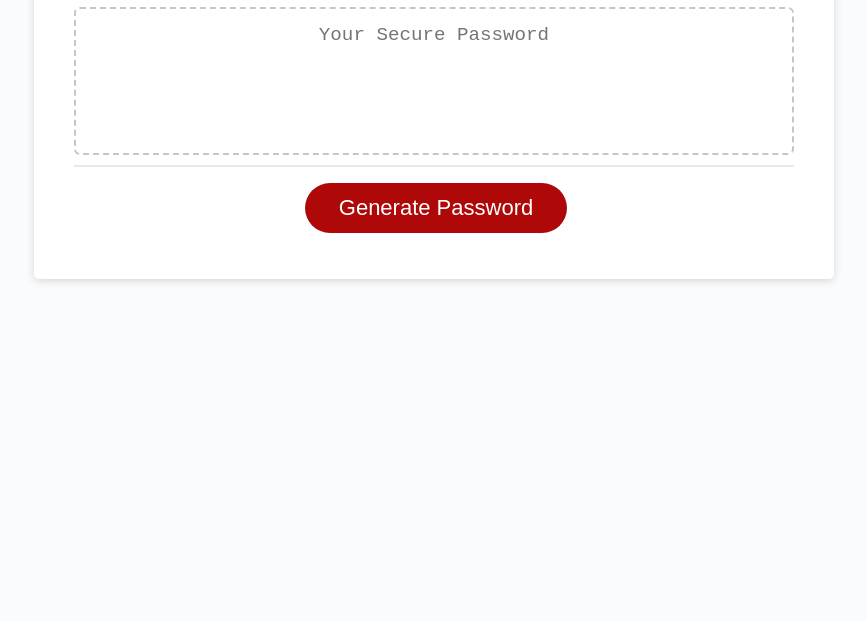
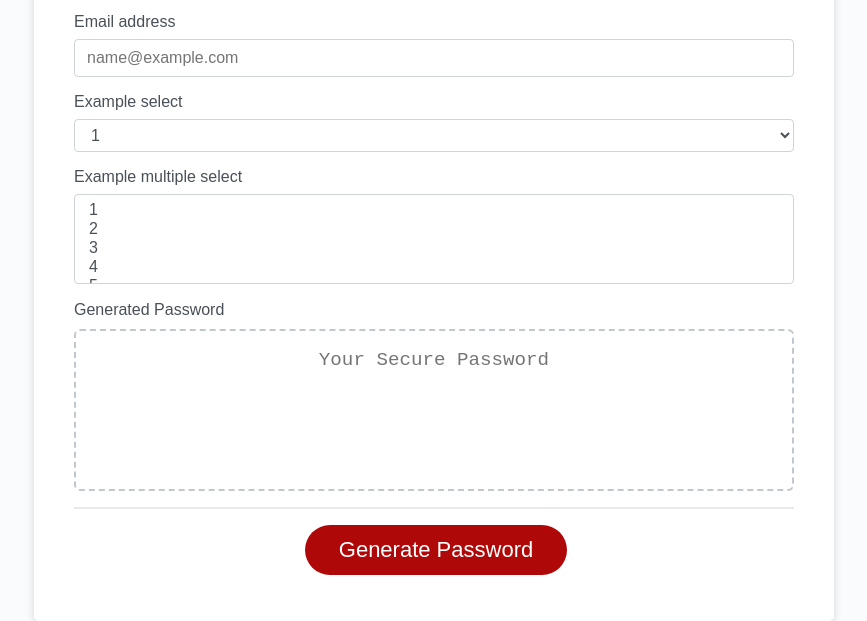
Before and after one commit to efcanchari/password-generator, a plain HTML site: page index.html in a window 1280 px wide. Shown: the part 241-862 px from the top of the page, without its empty margins (206-1073 px from the left). Before the commit the page ends 800 px from the top, so only its background shows below. Drawn offline with Linux system fonts and the light colour scheme.

Commit message:
Add imputs in HTML

```diff
--- a/index.html
+++ b/index.html
@@ -4,6 +4,10 @@
     <meta charset="UTF-8" />
     <meta name="viewport" content="width=device-width, initial-scale=1.0" />
     <meta http-equiv="X-UA-Compatible" content="ie=edge" />
+    <!-- Bootstrap CSS
+    <link rel="stylesheet" href="https://cdn.jsdelivr.net/npm/bootstrap@4.3.1/dist/css/bootstrap.min.css" integrity="sha384-ggOyR0iXCbMQv3Xipma34MD+dH/1fQ784/j6cY/iJTQUOhcWr7x9JvoRxT2MZw1T" crossorigin="anonymous">
+    -->
+
     <title>Password Generator</title>
     <link rel="stylesheet" href="style.css" />
   </head>
@@ -17,6 +21,35 @@
           <h2>Generate a Password</h2>
         </div>
         <div class="card-body">
+
+          <!-- Parameters text fields -->
+          <form>
+            <div class="form-group">
+              <label for="exampleFormControlInput1">Email address</label>
+              <input type="email" class="form-control" id="exampleFormControlInput1" placeholder="name@example.com">
+            </div>
+            <div class="form-group">
+              <label for="exampleFormControlSelect1">Example select</label>
+              <select class="form-control" id="exampleFormControlSelect1">
+                <option>1</option>
+                <option>2</option>
+                <option>3</option>
+                <option>4</option>
+                <option>5</option>
+              </select>
+            </div>
+            <div class="form-group">
+              <label for="exampleFormControlSelect2">Example multiple select</label>
+              <select multiple class="form-control" id="exampleFormControlSelect2">
+                <option>1</option>
+                <option>2</option>
+                <option>3</option>
+                <option>4</option>
+                <option>5</option>
+              </select>
+            </div>
+            <div class="form-group">
+              <label for="password">Generated Password</label>
               <textarea
                       readonly
                       id="password"
@@ -24,11 +57,22 @@
                       aria-label="Generated Password"
               ></textarea>
             </div>
+          </form>
+        </div>
+
         <div class="card-footer">
           <button id="generate" class="btn">Generate Password</button>
         </div>
       </div>
     </div>
+
+    <!-- Optional JavaScript -->
+    <!-- jQuery first, then Popper.js, then Bootstrap JS -->
+    <!--
+    <script src="https://code.jquery.com/jquery-3.3.1.slim.min.js" integrity="sha384-q8i/X+965DzO0rT7abK41JStQIAqVgRVzpbzo5smXKp4YfRvH+8abtTE1Pi6jizo" crossorigin="anonymous"></script>
+    <script src="https://cdn.jsdelivr.net/npm/popper.js@1.14.7/dist/umd/popper.min.js" integrity="sha384-UO2eT0CpHqdSJQ6hJty5KVphtPhzWj9WO1clHTMGa3JDZwrnQq4sF86dIHNDz0W1" crossorigin="anonymous"></script>
+    <script src="https://cdn.jsdelivr.net/npm/bootstrap@4.3.1/dist/js/bootstrap.min.js" integrity="sha384-JjSmVgyd0p3pXB1rRibZUAYoIIy6OrQ6VrjIEaFf/nJGzIxFDsf4x0xIM+B07jRM" crossorigin="anonymous"></script>
+    -->
     <script src="script.js"></script>
   </body>
 </html>
--- a/style.css
+++ b/style.css
@@ -135,3 +135,47 @@ button[disabled] {
     font-size: 0.8rem;
   }
 }
+
+
+/*CUSTOM CSS-------------------------*/
+.form-group {
+  margin-bottom: 1rem;
+  margin-top: 1rem;
+}
+
+.form-group label {
+  display: block; /* Make label take the full width and push the input to the next line */
+  margin-bottom: .5rem;
+  color: #495057;
+  font-size: 1rem;
+}
+
+.form-group input,
+.form-group select,
+.form-group textarea {
+  width: 100%; /* Full width */
+  padding: .375rem .75rem; /* Similar to Bootstrap's padding */
+  font-size: 1rem;
+  line-height: 1.5;
+  color: #495057;
+  background-color: #fff;
+  background-clip: padding-box;
+  border: 1px solid #ced4da; /* Similar to Bootstrap's border */
+  border-radius: .25rem; /* Similar to Bootstrap's border-radius */
+  box-shadow: inset 0 0 0 transparent;
+  transition: border-color .15s ease-in-out,box-shadow .15s ease-in-out;
+}
+
+.form-group textarea {
+  height: auto;
+}
+
+.form-group input:focus,
+.form-group select:focus,
+.form-group textarea:focus {
+  color: #495057;
+  background-color: #fff;
+  border-color: #80bdff;
+  outline: 0;
+  box-shadow: 0 0 0 0.2rem rgba(0,123,255,.25);
+}
```
Lines whose indentation alone changed are shown as unchanged.
